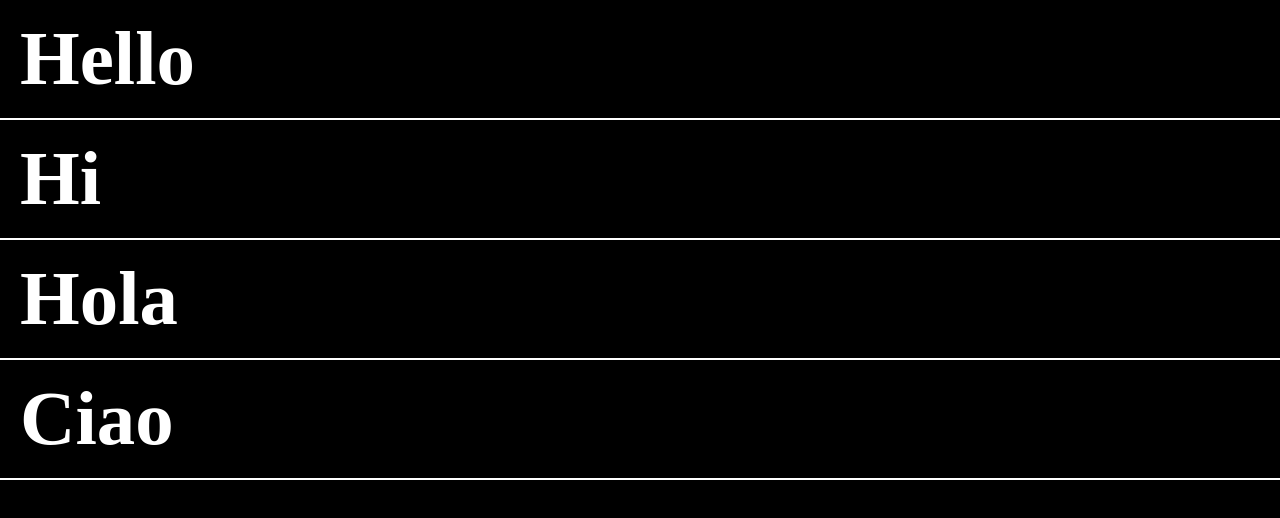
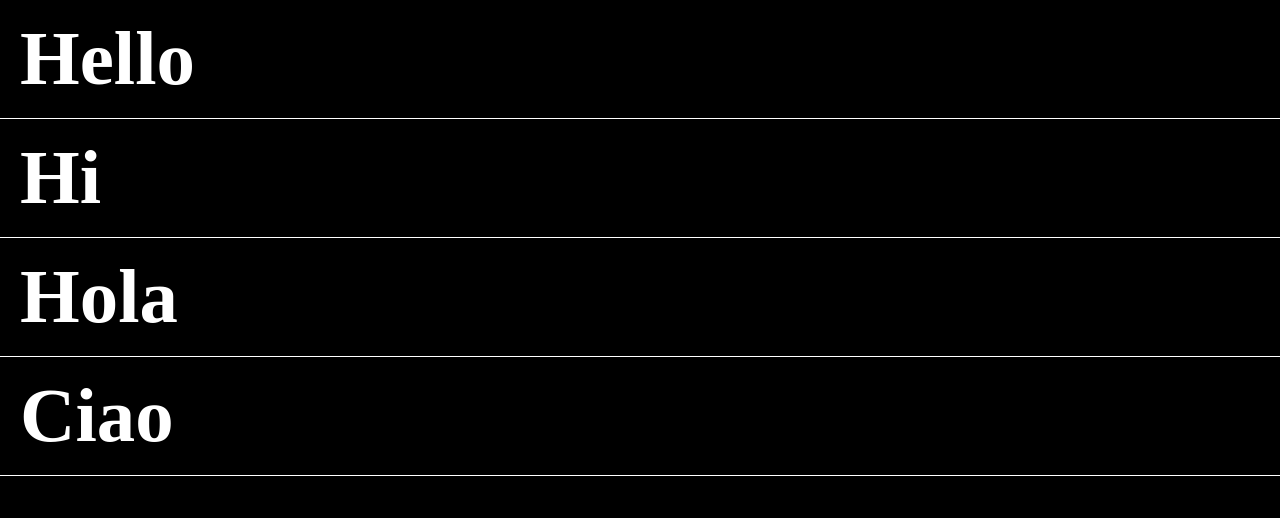
Before and after one commit to pandey-sahil/Navbar-Hover-Effect, a plain HTML site: page index.html in a window 1280 px wide. Drawn offline with nearby package versions, Linux system fonts and the light colour scheme.

Commit message:
small change

```diff
--- a/style.css
+++ b/style.css
@@ -23,7 +23,7 @@ html , body{
     padding: 15px 20px;
     display: flex;
     position: relative;
-    border-bottom: 2px solid white;
+    border-bottom: 1.5px solid white;
 }
 
 .elem h1{
```
